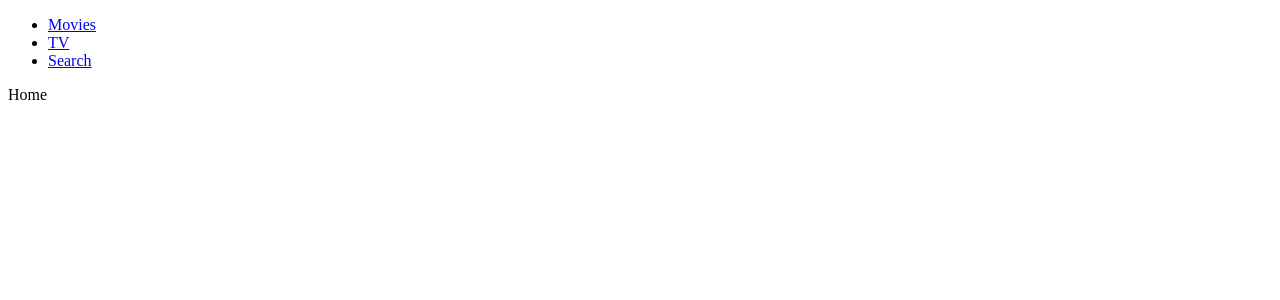
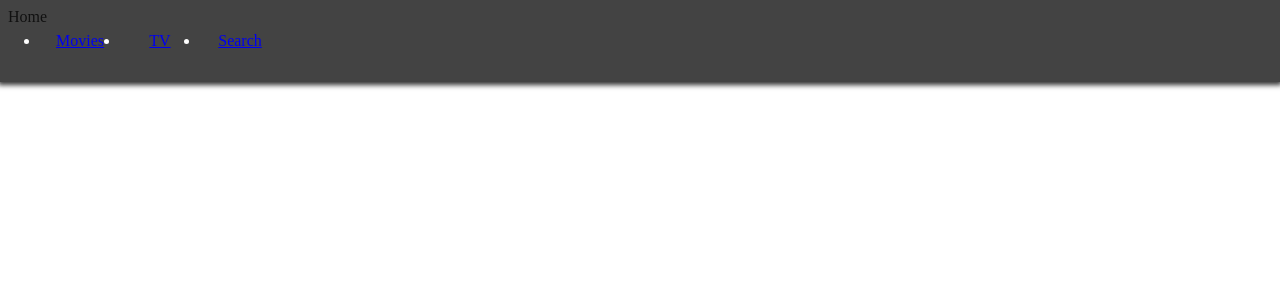
Before and after one commit to doowankim/netflix_clone, a React (Create React App) app: page /#/ in a window 1280 px wide. Shown: the top 300 px of the page. Built offline with nearby package versions, Linux system fonts and the light colour scheme.

Commit message:
globalStyles and Header

```diff
--- a/package.json
+++ b/package.json
@@ -8,7 +8,8 @@
     "react-dom": "^16.11.0",
     "react-router-dom": "^5.1.2",
     "react-scripts": "3.2.0",
-    "styled-components": "^4.4.1"
+    "styled-components": "^4.4.1",
+    "styled-reset": "^4.0.6"
   },
   "scripts": {
     "start": "react-scripts start",
--- a/src/component/Header.js
+++ b/src/component/Header.js
@@ -3,14 +3,36 @@
 import styled from "styled-components";
 
 const Header = styled.header`
+  color: white;
+  position: fixed;
+  top: 0;
+  left: 0;
+  width: 100%;
+  height: 50;
+  display: flex;
+  align-items: center;
 
+  background-color: rgba(20, 20, 20, 0.8);
+  z-index: 10;
+  box-shadow: 0px 1px 5px 2px rgba(0, 0, 0, 0.8);
 `;
 
-const List = styled.ul``;
+const List = styled.ul`
+  display: flex;
+`;
 
-const Item = styled.li``;
+const Item = styled.li`
+  width: 80px;
+  height: 50px;
+  text-align: center;
+`;
 
-const SLink = styled(Link)``;
+const SLink = styled(Link)`
+  height: 50px;
+  display: flex;
+  align-items: center;
+  justify-content: center;
+`;
 
 export default () => (
     <Header>
```
Also changed, not shown: src/component/GlobalStyles.js (added, +22 -0 lines), 1 other file (tests, documents, lock files or other folders).
